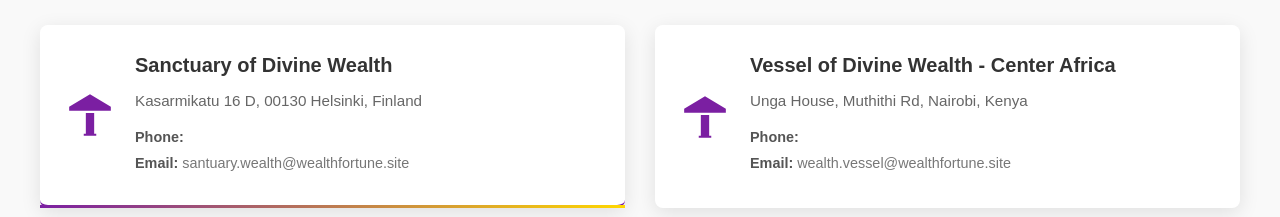
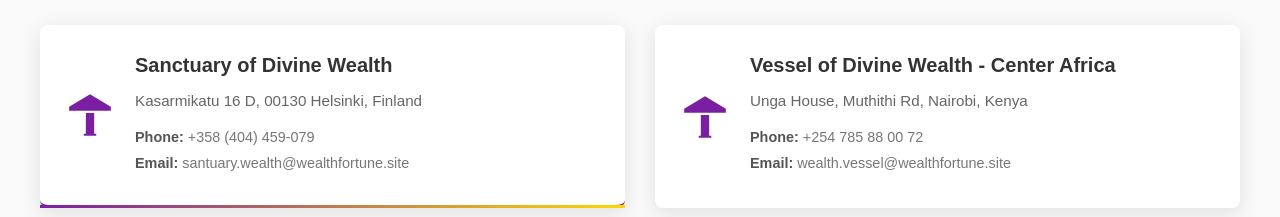
Before and after one commit to nehcracker/wealth, a React (Create React App) app: page / in a window 1280 px wide. Shown: the part 5040-5257 px from the top of the page. Built offline with nearby package versions, Linux system fonts and the light colour scheme; a web font is replaced by a local one.

Commit message:
Updated project

```diff
--- a/src/App.js
+++ b/src/App.js
@@ -25,7 +25,7 @@ function App() {
         <SpiritualVideoSection />
         <ContactSection />
         <SimpleFooter />
-        <WhatsAppWidget phoneNumber="+358414004493" message="Hello, I have a question!" />
+        <WhatsAppWidget phoneNumber="+358404459079" message="Hello, I have a question!" />
       </div>
     </HelmetProvider>
 
--- a/src/components/SectionWidget/ContactSection.jsx
+++ b/src/components/SectionWidget/ContactSection.jsx
@@ -72,7 +72,7 @@ const ContactSection = () => {
       id: 1,
       name: 'Sanctuary of Divine Wealth',
       address: 'Kasarmikatu 16 D, 00130 Helsinki, Finland',
-      WhatsApp: '+358 (414) 004-493',
+      phone: '+358 (404) 459-079',
       email: 'santuary.wealth@wealthfortune.site',
       mapUrl: 'https://www.google.com/maps/embed?pb=!1m18!1m12!1m3!1d1985.142935015046!2d24.945499776684667!3d60.161812575028144!2m3!1f0!2f0!3f0!3m2!1i1024!2i768!4f13.1!3m3!1m2!1s0x46920bc86d1452eb%3A0x3d6cd4b793d2d7fd!2sKasarmikatu%2016d%2C%2000130%20Helsinki%2C%20Finland!5e0!3m2!1sen!2ske!4v1741298984196!5m2!1sen!2ske" width="600" height="450" style="border:0;" allowfullscreen="" loading="lazy" referrerpolicy="no-referrer-when-downgrade'
     },
@@ -80,7 +80,7 @@ const ContactSection = () => {
       id: 2,
       name: 'Vessel of Divine Wealth - Center Africa',
       address: 'Unga House, Muthithi Rd, Nairobi, Kenya',
-      WhatsApp: '+254 (785) 88 00 72',
+      phone: '+254 785 88 00 72',
       email: 'wealth.vessel@wealthfortune.site',
       mapUrl: 'https://www.google.com/maps/embed?pb=!1m18!1m12!1m3!1d3988.848928338891!2d36.80473579999999!3d-1.2630472!2m3!1f0!2f0!3f0!3m2!1i1024!2i768!4f13.1!3m3!1m2!1s0x182f173b871a4741%3A0xd26b273294db1e04!2sUnga%20House!5e0!3m2!1sen!2ske!4v1741298847605!5m2!1sen!2ske" width="600" height="450" style="border:0;" allowfullscreen="" loading="lazy" referrerpolicy="no-referrer-when-downgrade'
     }
--- a/src/components/WhatsAppWidget/WhatsAppWidget.jsx
+++ b/src/components/WhatsAppWidget/WhatsAppWidget.jsx
@@ -2,7 +2,7 @@
 import React, { useState, useEffect } from 'react';
 import './WhatsAppWidget.css';
 
-const WhatsAppWidget = ({ phoneNumber = '1234567890', message = 'Hello, I have a question!' }) => {
+const WhatsAppWidget = ({ phoneNumber = '+358404459079', message = 'Hello, I have a question!' }) => {
   const [isVisible, setIsVisible] = useState(false);
   const [isMessageVisible, setIsMessageVisible] = useState(false);
 
```
